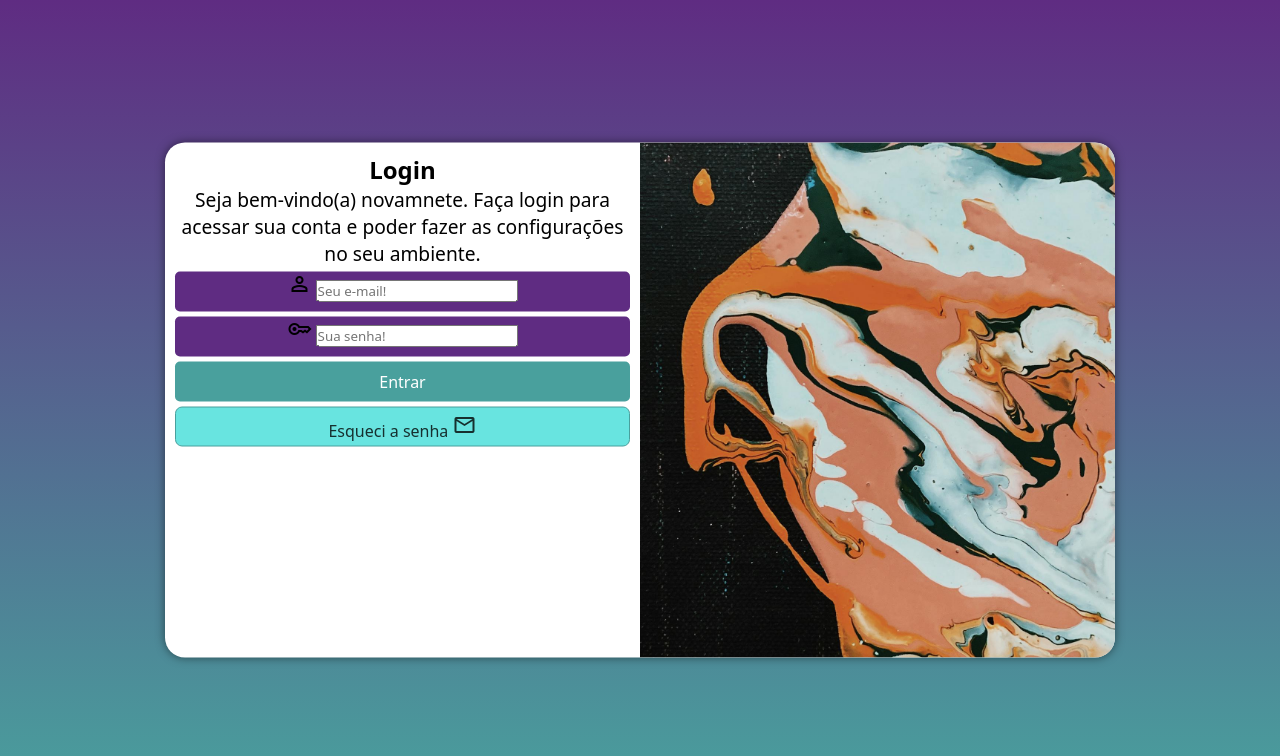
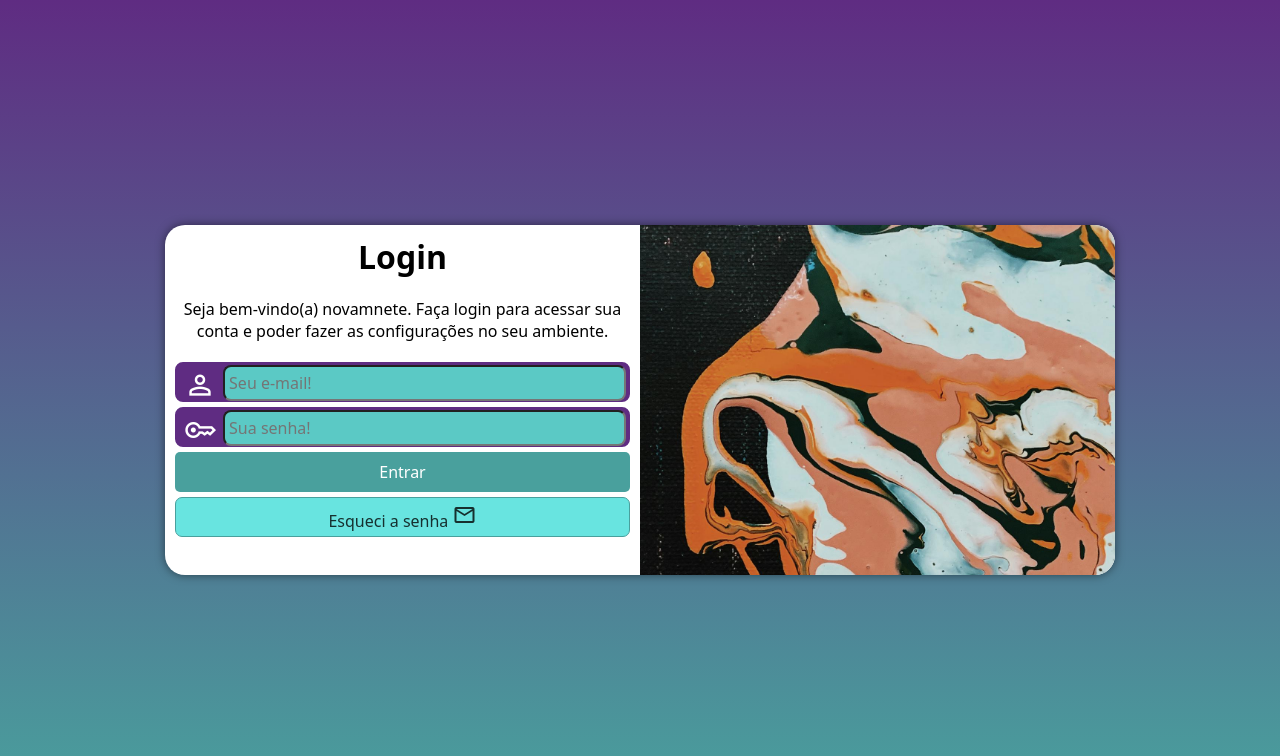
Before and after one commit to julioqueirozdev/projeto-login, a plain HTML site: page index.html in a window 1280 px wide. Drawn offline with nearby package versions, Linux system fonts and the light colour scheme.

Commit message:
finalização do projeto

```diff
--- a/estilos/mediaqueries.css
+++ b/estilos/mediaqueries.css
@@ -2,13 +2,14 @@
  /* Demais telas */
 
  @media screen and (min-width: 768px) and (max-width: 992px) {
-
+    /* tablet */
     body{
         background-image: linear-gradient(to top, #49a09d, #5f2c82);
     }
 
     section#login{
         width: 80vw;
+        height: 280px;
 
     }
 
@@ -27,13 +28,14 @@
  }
 
  @media screen and (min-width: 992px) {
-
+    /* configurações para desktop */
     body{
         background-image: linear-gradient(to top, #49a09d, #5f2c82);
     }
 
     section#login{
         width: 950px;
+        height: 350px;
     }
 
     section#login > div#imagem{
@@ -47,8 +49,13 @@
         width: 50%;
     }
 
+    div#formulario>h1 {
+        font-size: 2em;
+    }
+
     div#formulario >p {
-        font-size: 1.2em;
+        font-size: 1em;
+        margin: 20px 0px;
     }
 
  }
--- a/estilos/style.css
+++ b/estilos/style.css
@@ -33,13 +33,15 @@ section#login{
     position: absolute;
     top: 50%;
     left: 50%;
-    transform: translate(-50%, -50%);
+
     background-color: white;
     width: 280px;
     height: 515px;
     border-radius: 20px;
     overflow: hidden;
     box-shadow: 0px 0px 10px rgba(0, 0, 0, 0.503);
+
+    transform: translate(-50%, -50%);
     transition: width 0.3s, heigth 0.3s ;
     transition-timing-function: ease;
 }
@@ -69,17 +71,38 @@ div#formulario >p {
     font-size: 0.8em;
 }
 
-form label{
+div.campo > label{
     display: none;
+}
+
+div.campo> span{
+    color: white;
+    /* background-color: black; */
+    font-size: 2em;
+    width: 40px;
+    padding: 5px;
+}
+div.campo > input{
+    background-color: #5bc9c5;
+    font-size: 1em;
+    width: calc(100% - 48px);
+    /* falta fazer o width */
+    height: 100%;
+    border-radius: 8px;
+    padding: 4px;
+    transform: translateY(-12px);
+    /* sempre faça o transform como a ultima linha do seletor  */
 }
 
 form> div.campo{
     background-color: #5f2c82;
+    border: 2px solid #5f2c82;
     display: block;
     width: 100%;
     height: 40px;
-    border-radius: 5px;
+    border-radius: 8px;
     margin: 5px 0px;
+
 }
 
 form> input[type=submit]{
```
